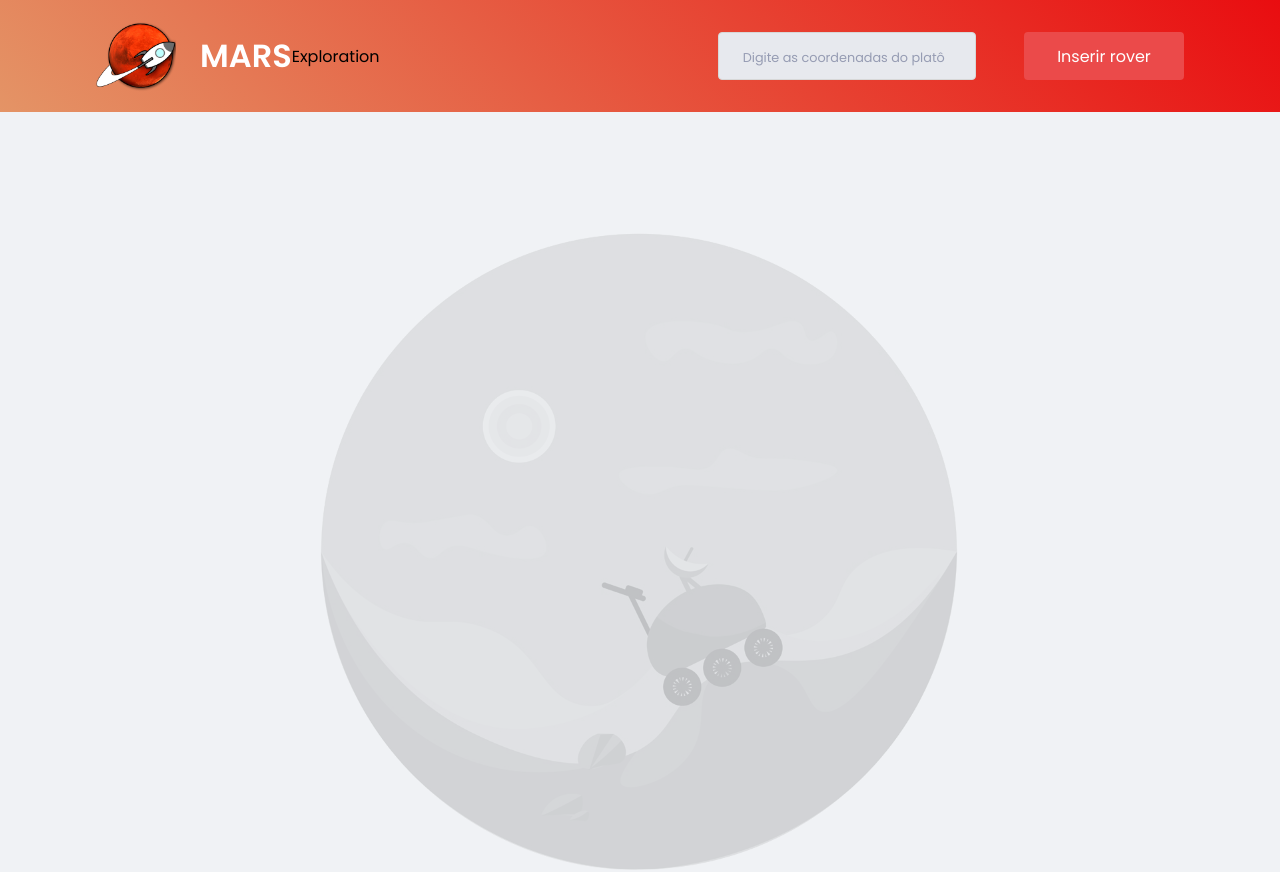
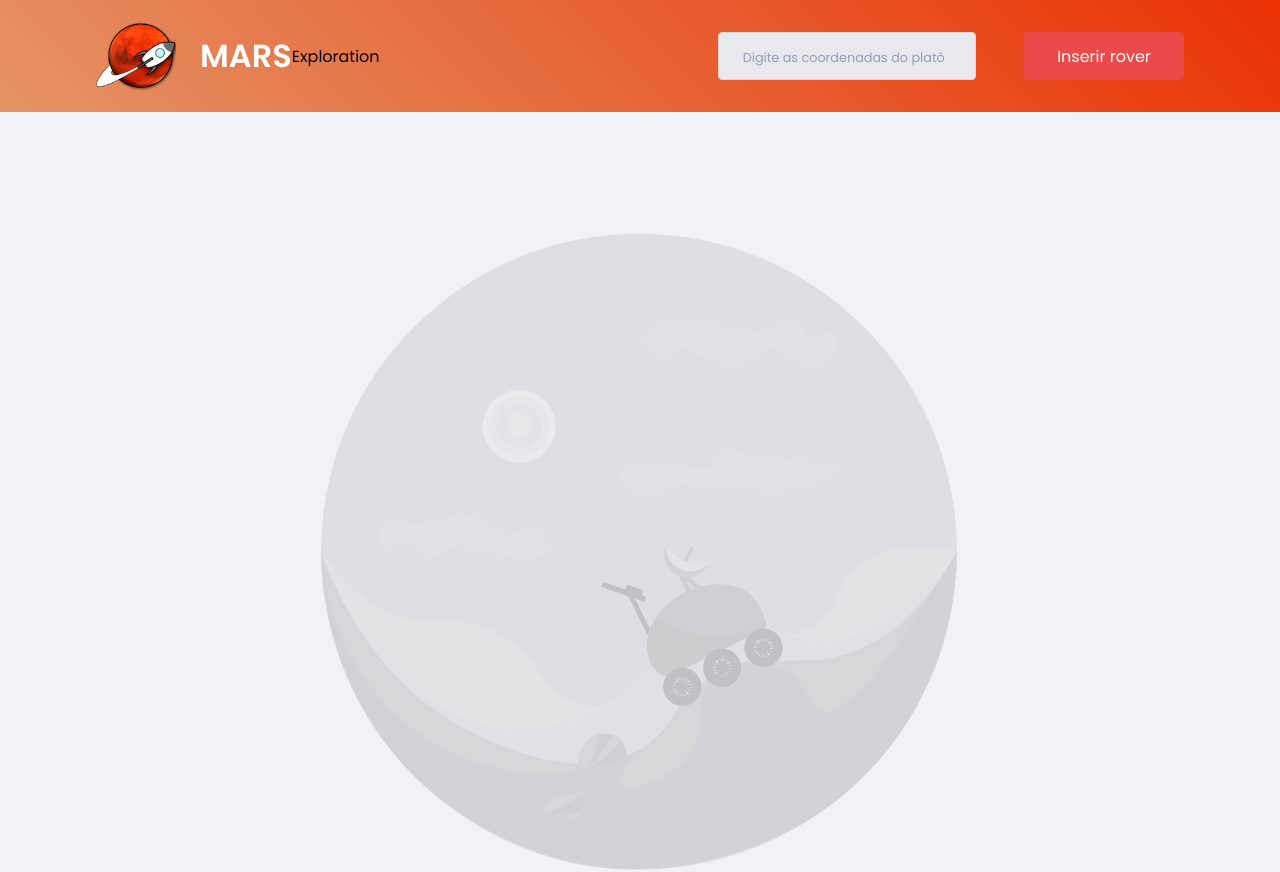
Before and after one commit to dvargas42/mars_exploration, a React (Create React App) app: page / in a window 1280 px wide. Built offline with nearby package versions, Linux system fonts and the light colour scheme.

Commit message:
style: change root colors

```diff
--- a/src/styles/global.scss
+++ b/src/styles/global.scss
@@ -1,8 +1,9 @@
 :root {
-  --red-500: #e90d10;
+  --red-700: #2C0404;
+  --red-600: #771B1B;
+  --red-500: #EA3104;
   --red-200: #eb4a4a;
   --orange-200: #e49466;
-  --red: #e62e4D;
   --text-title: #363f5f;
   --text-body: #969cb3;
   --background: #f0f2f5;
```
